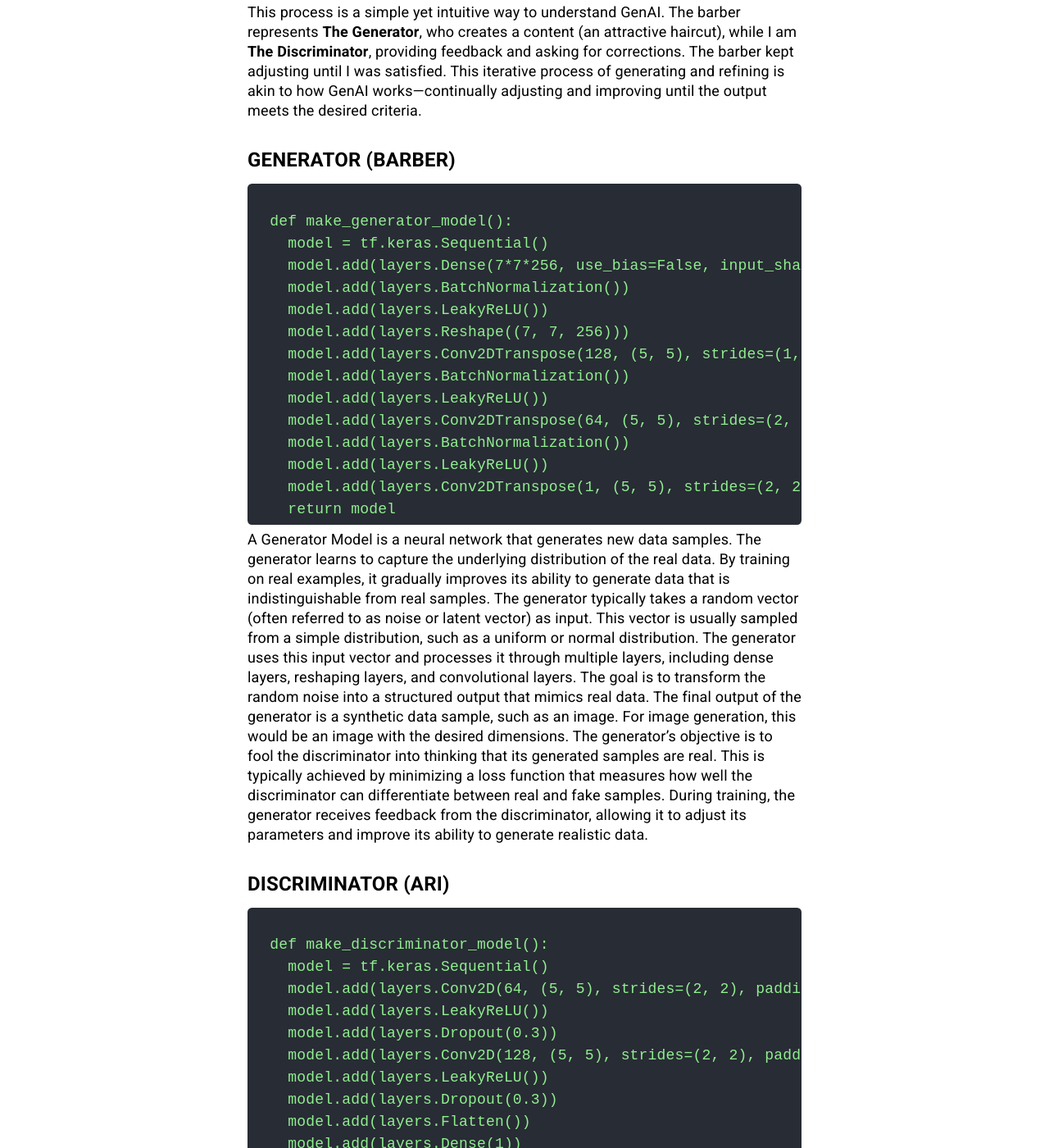
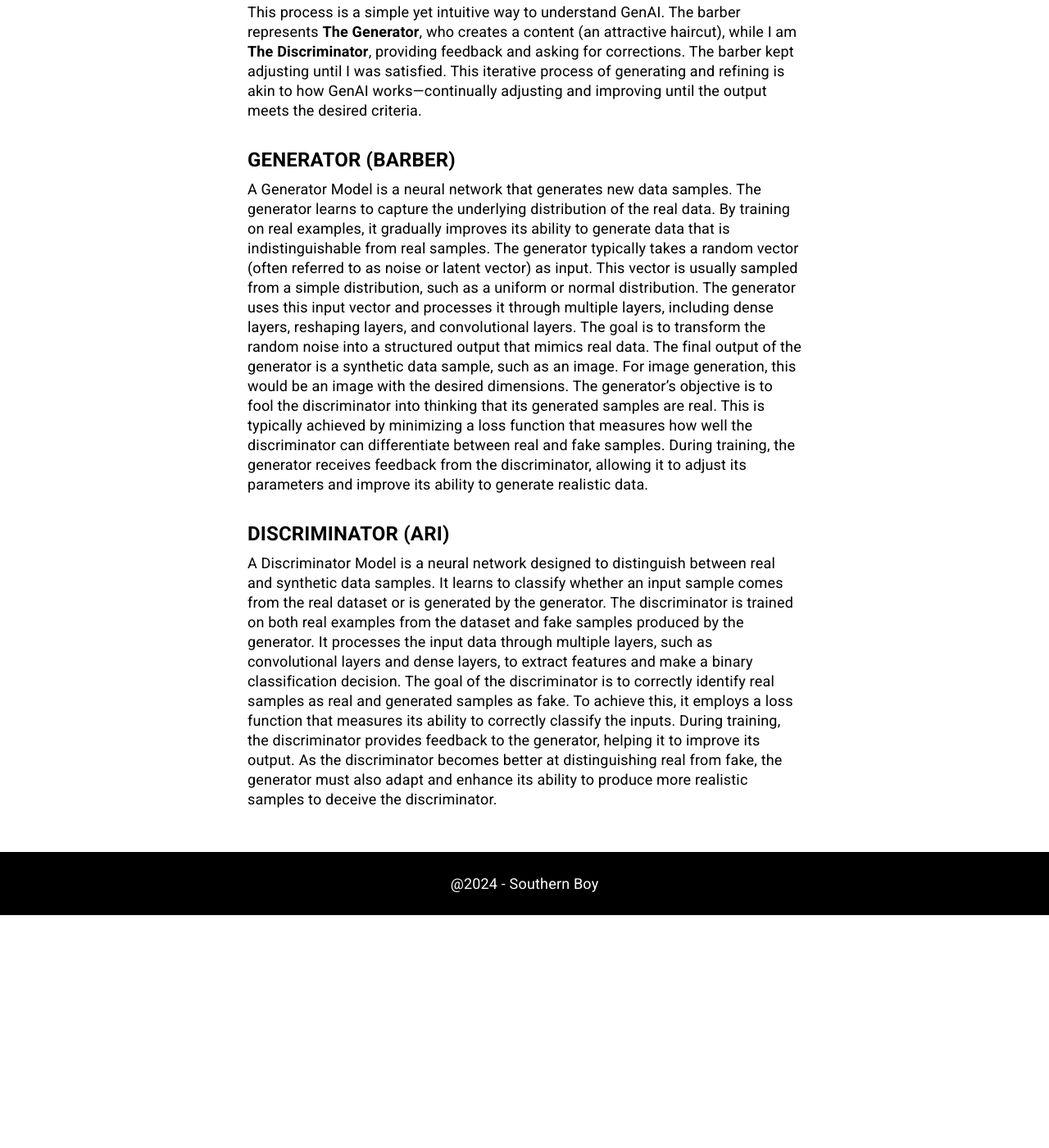
Before and after one commit to arihara-sudhan/blog, a Jekyll site: the page built from _posts/2024-08-28-GenerEight.md, in a window 1280 px wide and 1400 px high, scrolled down 2187 px. Shown: the whole window at 82% size. Built offline with Jekyll 4.4.1, drawn with Linux system fonts in a browser that asks for light colours; after the commit the page ends 3303 px from its top, so only the background shows below that; some of the changed text lies outside the part shown.

Commit message:
Update 2024-08-28-GenerEight.md

```diff
--- a/_posts/2024-08-28-GenerEight.md
+++ b/_posts/2024-08-28-GenerEight.md
@@ -9,36 +9,7 @@ The barber began cutting my hair and asked if it was okay. I said, “It’s not
 This process is a simple yet intuitive way to understand GenAI. The barber represents <b>The Generator</b>, who creates a content (an attractive haircut), while I am <b>The Discriminator</b>, providing feedback and asking for corrections. The barber kept adjusting until I was satisfied. This iterative process of generating and refining is akin to how GenAI works—continually adjusting and improving until the output meets the desired criteria.
 
 <h3>GENERATOR (BARBER)</h3>
-<div class="code">
-  def make_generator_model():
-    model = tf.keras.Sequential()
-    model.add(layers.Dense(7*7*256, use_bias=False, input_shape=(100,)))
-    model.add(layers.BatchNormalization())
-    model.add(layers.LeakyReLU())
-    model.add(layers.Reshape((7, 7, 256)))
-    model.add(layers.Conv2DTranspose(128, (5, 5), strides=(1, 1), padding='same', use_bias=False))
-    model.add(layers.BatchNormalization())
-    model.add(layers.LeakyReLU())
-    model.add(layers.Conv2DTranspose(64, (5, 5), strides=(2, 2), padding='same', use_bias=False))
-    model.add(layers.BatchNormalization())
-    model.add(layers.LeakyReLU())
-    model.add(layers.Conv2DTranspose(1, (5, 5), strides=(2, 2), padding='same', use_bias=False, activation='tanh'))
-    return model
-</div>
 A Generator Model is a neural network that generates new data samples. The generator learns to capture the underlying distribution of the real data. By training on real examples, it gradually improves its ability to generate data that is indistinguishable from real samples. The generator typically takes a random vector (often referred to as noise or latent vector) as input. This vector is usually sampled from a simple distribution, such as a uniform or normal distribution. The generator uses this input vector and processes it through multiple layers, including dense layers, reshaping layers, and convolutional layers. The goal is to transform the random noise into a structured output that mimics real data. The final output of the generator is a synthetic data sample, such as an image. For image generation, this would be an image with the desired dimensions. The generator's objective is to fool the discriminator into thinking that its generated samples are real. This is typically achieved by minimizing a loss function that measures how well the discriminator can differentiate between real and fake samples. During training, the generator receives feedback from the discriminator, allowing it to adjust its parameters and improve its ability to generate realistic data.
 
 <h3>DISCRIMINATOR (ARI)</h3>
-<div class="code">
-  def make_discriminator_model():
-    model = tf.keras.Sequential()
-    model.add(layers.Conv2D(64, (5, 5), strides=(2, 2), padding='same', input_shape=[28, 28, 1]))
-    model.add(layers.LeakyReLU())
-    model.add(layers.Dropout(0.3))
-    model.add(layers.Conv2D(128, (5, 5), strides=(2, 2), padding='same'))
-    model.add(layers.LeakyReLU())
-    model.add(layers.Dropout(0.3))
-    model.add(layers.Flatten())
-    model.add(layers.Dense(1))
-    return model
-</div>
 A Discriminator Model is a neural network designed to distinguish between real and synthetic data samples. It learns to classify whether an input sample comes from the real dataset or is generated by the generator. The discriminator is trained on both real examples from the dataset and fake samples produced by the generator. It processes the input data through multiple layers, such as convolutional layers and dense layers, to extract features and make a binary classification decision. The goal of the discriminator is to correctly identify real samples as real and generated samples as fake. To achieve this, it employs a loss function that measures its ability to correctly classify the inputs. During training, the discriminator provides feedback to the generator, helping it to improve its output. As the discriminator becomes better at distinguishing real from fake, the generator must also adapt and enhance its ability to produce more realistic samples to deceive the discriminator.
```
